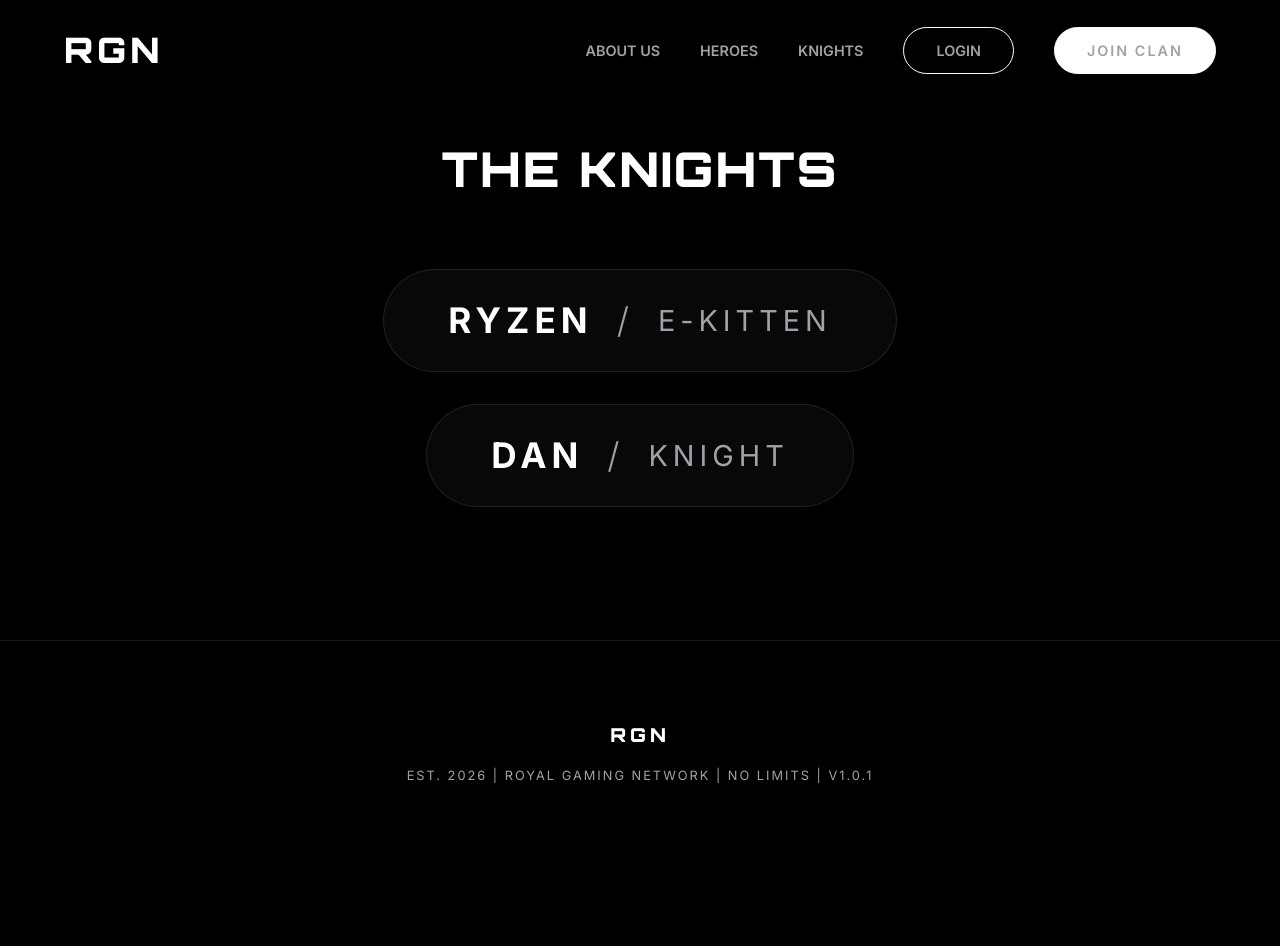
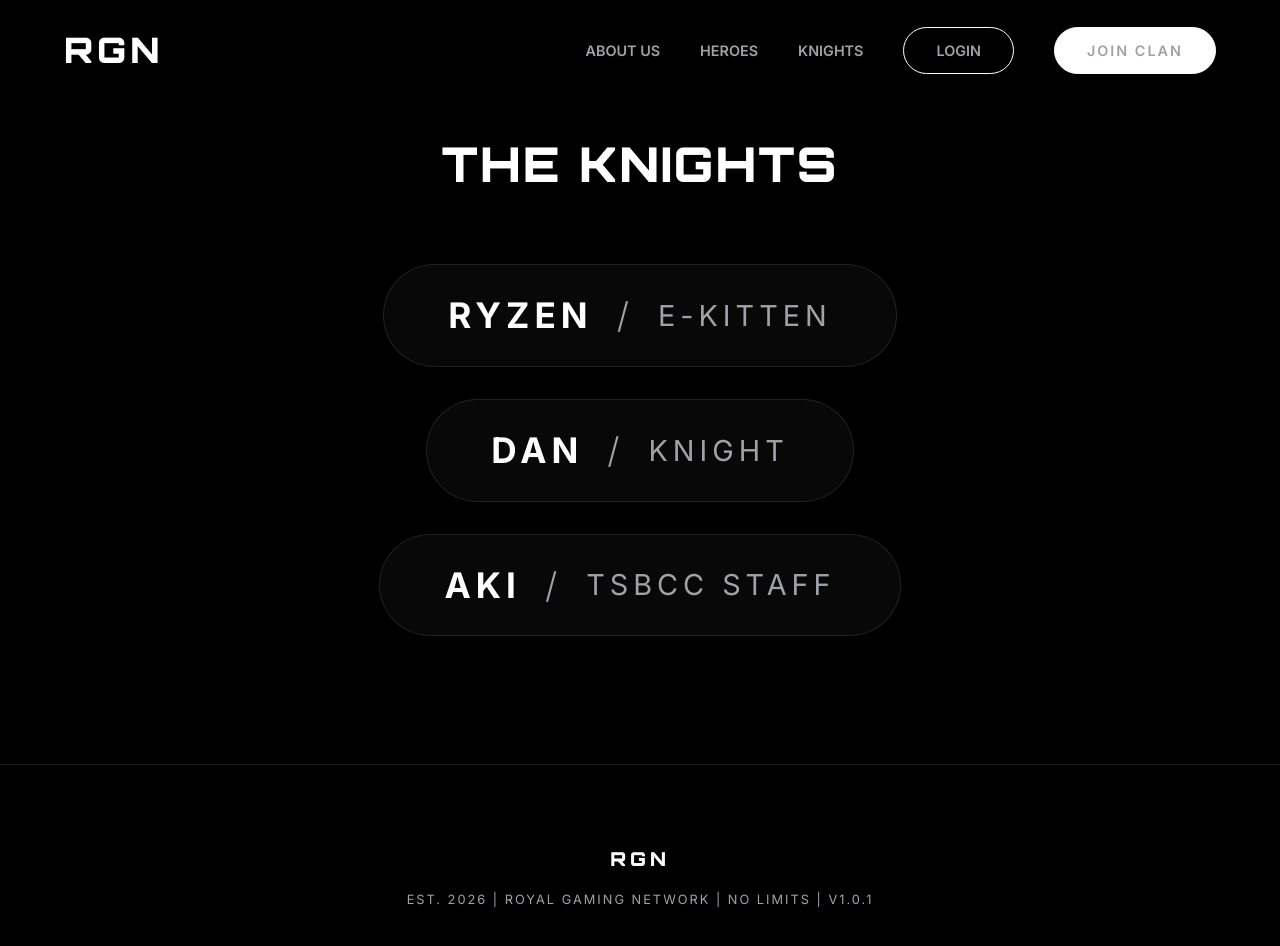
Before and after one commit to Pranav-2931/RGN, a React (Vite) app: page /knights in a window 1280 px wide. Shown: the top 946 px of the page. Before the commit the page ends 865 px from the top, so only its background shows below. Built offline with nearby package versions, Linux system fonts and the light colour scheme.

Commit message:
feat: added Aki to Knights roster as TSBCC Staff

```diff
--- /dev/null
+++ b/src/components/knights/aki/index.js
@@ -0,0 +1,16 @@
+const akiData = {
+  name: 'AKI',
+  role: 'KNIGHT',
+  bgUrl: 'https://media1.tenor.com/m/Xf-E0Jv8p6AAAAAd/isagi-yoichi-isagi-nel.gif', // Direct gif link for the Isagi Two Gun Volley
+  theme: { primary: '#4ade80', secondary: '#166534' }, // Green theme for Aki
+  spotifyId: '5XQ87XyN7mS9S5j0H4U5uR', // Placeholder song
+  songName: 'BLUELOCK OST',
+  artistName: 'Anime',
+  stats: [
+    { label: 'Total Kills', value: '20,000+' },
+    { label: 'Staff Status', value: 'TSBCC Staff' },
+    { label: 'Potential', value: '1 High' }
+  ]
+}
+
+export default akiData
--- a/src/components/pages/KnightDetails.jsx
+++ b/src/components/pages/KnightDetails.jsx
@@ -2,13 +2,15 @@ import { Link, useParams, Navigate } from 'react-router-dom'
 import MusicWidget from '../shared/MusicWidget'
 import ryzenData from '../knights/ryzen'
 import danData from '../knights/dan'
+import akiData from '../knights/aki'
 
 const KnightDetails = () => {
   const { id } = useParams()
 
   const knightData = {
     ryzen: ryzenData,
-    dan: danData
+    dan: danData,
+    aki: akiData
   }
 
   const knight = knightData[id]
--- a/src/components/pages/Knights.jsx
+++ b/src/components/pages/Knights.jsx
@@ -3,7 +3,8 @@ import { Link } from 'react-router-dom'
 const Knights = () => {
   const knights = [
     { id: 'ryzen', name: 'Ryzen', role: 'E-KITTEN' },
-    { id: 'dan', name: 'Dan', role: 'Knight' }
+    { id: 'dan', name: 'Dan', role: 'Knight' },
+    { id: 'aki', name: 'Aki', role: 'TSBCC Staff' }
   ]
   return (
     <section id="knights" className="heroes-section" style={{ minHeight: '80vh', display: 'flex', flexDirection: 'column', justifyContent: 'center' }}>
```
